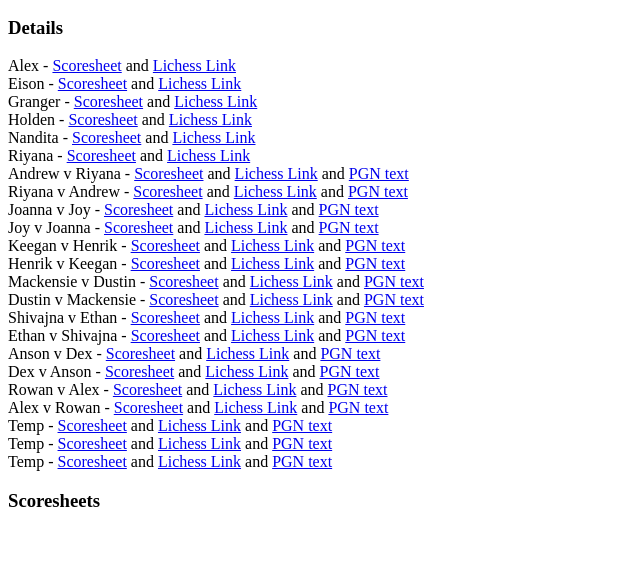
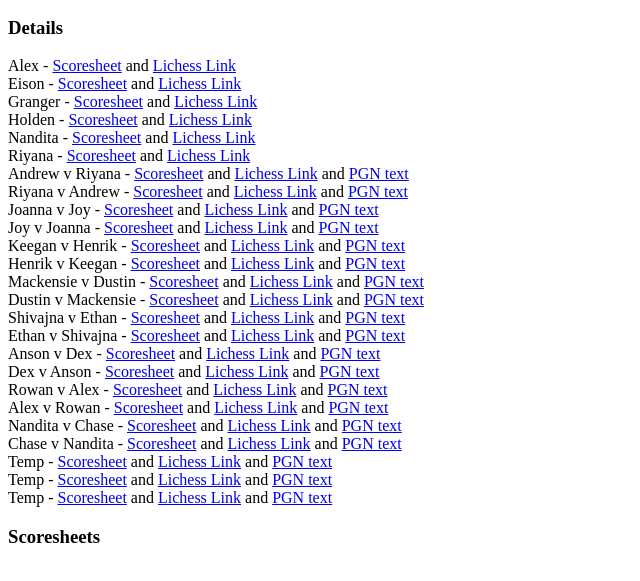
Before and after one commit to Serinus1/goeschess, a plain HTML site: page events/2024-12-31/index.html in a window 1280 px wide. Shown: the part 145-726 px from the top of the page, without its empty margins (0-640 px from the left). Drawn offline with nearby package versions, Linux system fonts and the light colour scheme; no server answers.

Commit message:
add game Nandita v Chase

```diff
--- a/events/2024-12-31/index.html
+++ b/events/2024-12-31/index.html
@@ -45,9 +45,11 @@
       Dex v Anson - <a href="https://info.goeschess.xyz/2024-12-31/Anson v Dex.jpg">Scoresheet</a> and <a href="https://lichess.org/alaO8Ent/black">Lichess Link</a> and <a href="https://info.goeschess.xyz/2024-12-31/Anson v Dex.txt">PGN text</a><br />
       Rowan v Alex - <a href="https://info.goeschess.xyz/2024-12-31/Rowan v Alex.jpg">Scoresheet</a> and <a href="https://lichess.org/yCcdW5si/white">Lichess Link</a> and <a href="https://info.goeschess.xyz/2024-12-31/Rowan v Alex.txt">PGN text</a><br />
       Alex v Rowan - <a href="https://info.goeschess.xyz/2024-12-31/Rowan v Alex.jpg">Scoresheet</a> and <a href="https://lichess.org/yCcdW5si/black">Lichess Link</a> and <a href="https://info.goeschess.xyz/2024-12-31/Rowan v Alex.txt">PGN text</a><br />
+      Nandita v Chase - <a href="https://info.goeschess.xyz/2024-12-31/Nandita v Chase.jpg">Scoresheet</a> and <a href="https://lichess.org/0vKWRC1b/white">Lichess Link</a> and <a href="https://info.goeschess.xyz/2024-12-31/Nandita v Chase.txt">PGN text</a><br />
+      Chase v Nandita - <a href="https://info.goeschess.xyz/2024-12-31/Nandita v Chase.jpg">Scoresheet</a> and <a href="https://lichess.org/0vKWRC1b/black">Lichess Link</a> and <a href="https://info.goeschess.xyz/2024-12-31/Nandita v Chase.txt">PGN text</a><br />
 
-      Temp - <a href="https://info.goeschess.xyz/2024-12-31/">Scoresheet</a> and <a href="https://lichess.org/">Lichess Link</a> and <a href="https://info.goeschess.xyz/2024-12-31/.txt">PGN text</a><br />
-      Temp - <a href="https://info.goeschess.xyz/2024-12-31/">Scoresheet</a> and <a href="https://lichess.org/">Lichess Link</a> and <a href="https://info.goeschess.xyz/2024-12-31/.txt">PGN text</a><br />
+      Temp - <a href="https://info.goeschess.xyz/2024-12-31/.jpg">Scoresheet</a> and <a href="https://lichess.org/">Lichess Link</a> and <a href="https://info.goeschess.xyz/2024-12-31/.txt">PGN text</a><br />
+      Temp - <a href="https://info.goeschess.xyz/2024-12-31/.jpg">Scoresheet</a> and <a href="https://lichess.org/">Lichess Link</a> and <a href="https://info.goeschess.xyz/2024-12-31/.txt">PGN text</a><br />
 
       Temp - <a href="https://info.goeschess.xyz/2024-12-31/">Scoresheet</a> and <a href="https://lichess.org/">Lichess Link</a> and <a href="https://info.goeschess.xyz/2024-12-31/.txt">PGN text</a><br />
     </div>
```
